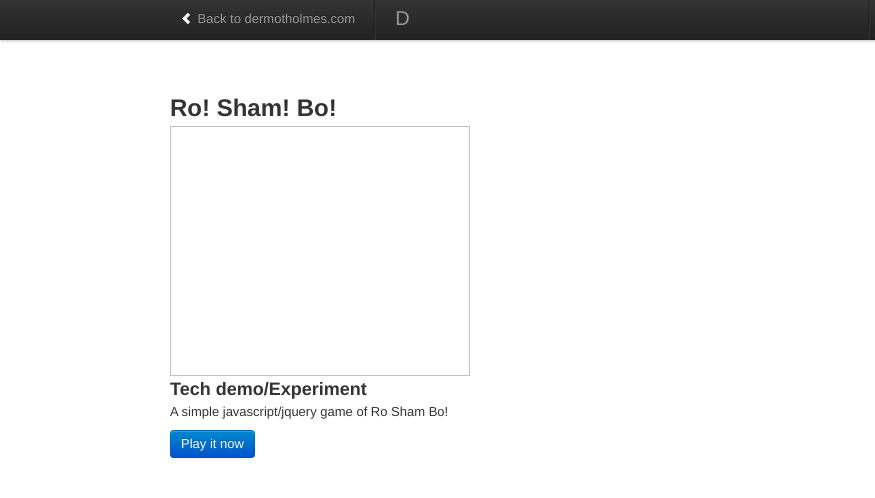
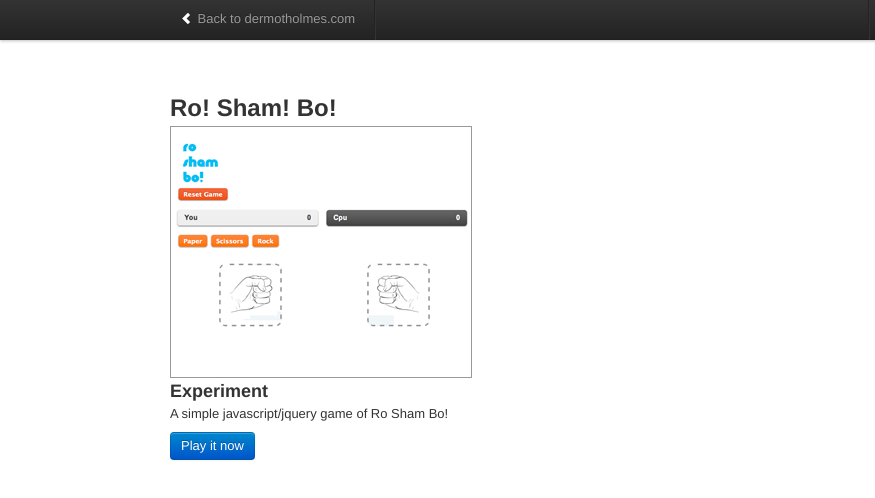
Before and after one commit to Dermotholmes/dermotholmes.github.com, a plain HTML site: page index.html in a window 1280 px wide. Shown: the full height of the page, 0-875 px from the left. Drawn offline with Linux system fonts and the light colour scheme.

Commit message:
.
Signed-off-by: dermotholmes <outoflinecreative@gmail.com>

```diff
--- a/css/style.css
+++ b/css/style.css
@@ -98,7 +98,9 @@ h1{}
 h2{}
 h3{}
 
-
+img{
+	border: 1px solid #999999;
+}
 
 
 /*------------------/ @media queries /------------------*/
--- a/index.html
+++ b/index.html
@@ -36,7 +36,7 @@
         <li class="divider-vertical"></li>
      </ul>
 
-       <a class="brand" href="index.html">D</a>
+
 
 
      <ul class="nav pull-right">
@@ -52,10 +52,10 @@
 	<div class="row">
 		<div class="span4">
 			<h2>Ro! Sham! Bo!</h2>
-			<img width="100%" height="250px"/>
-			<h3>Tech demo/Experiment</h3>
+			<img width="100%" height="250px" src="img/roshambo-screen.png"/>
+			<h3>Experiment</h3>
 			<p>A simple javascript/jquery game of Ro Sham Bo!</p>
-			<button class="btn btn-primary">Play it now</button>
+			<a class="btn btn-primary" href="">Play it now</a>
 		</div>
 
 	</div>
```
Also changed, not shown: img/roshambo-screen.png (added).
